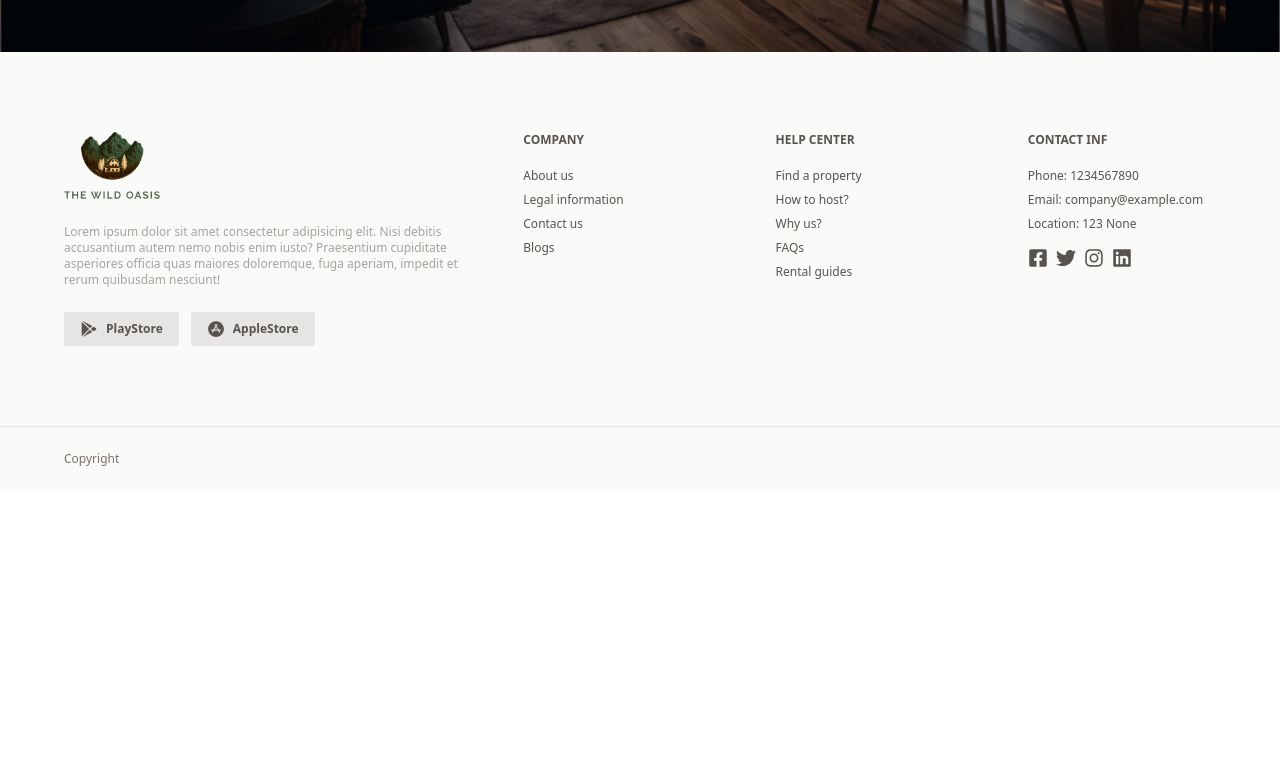
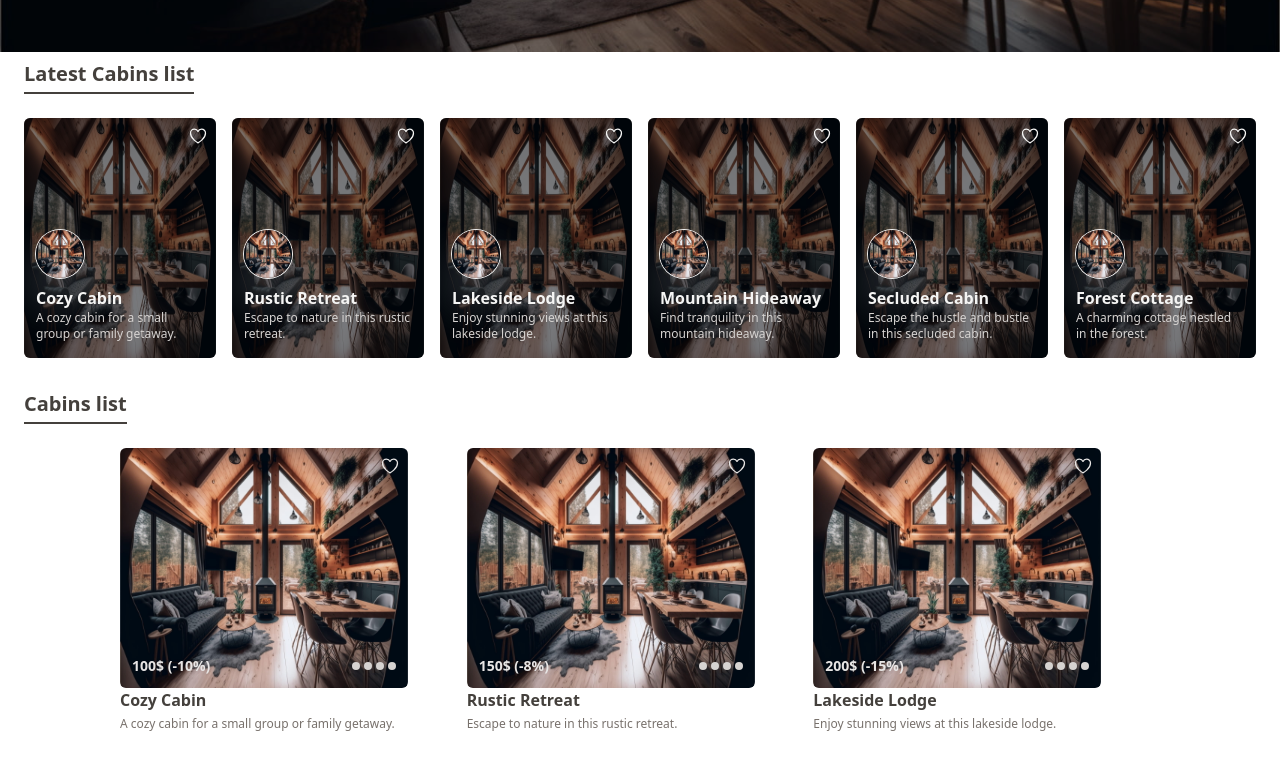
Before and after one commit to BCIamLong/bookings-app-client, a React (Vite) app: page / in a window 1280 px wide. Shown: the part 840-1598 px from the top of the page. Before the commit the page ends 1331 px from the top, so only its background shows below. Built offline with nearby package versions, Linux system fonts and the light colour scheme.

Commit message:
feat: build the cabins lists

```diff
--- a/src/components/Button/index.tsx
+++ b/src/components/Button/index.tsx
@@ -28,6 +28,10 @@ export default function Button({ type, children }: ButtonProps) {
     style =
       baseStyle +
       `bg-brand-600 text-brand-100 rounded-md p-2 font-semibold hover:bg-brand-700 flex gap-3 items-center justify-center`;
+  if (type === "item")
+    style =
+      baseStyle +
+      `text-stone-700 font-semibold uppercase text-xs px-2 py-3 bg-stone-300 rounded-md p-2`;
 
   return <button className={style}>{children}</button>;
 }
--- a/src/components/Hero/index.tsx
+++ b/src/components/Hero/index.tsx
@@ -5,7 +5,7 @@ export default function Hero() {
     <section className="max-h-screen ">
       <img
         className="h-screen w-screen brightness-[60%]"
-        src="public/imgs/cabins/cabin-001.jpg"
+        src="/imgs/cabins/cabin-001.jpg"
         alt=""
       />
       {/* <div className="bg-hero h-lvh bg-cover bg-center bg-no-repeat"></div> */}
--- /dev/null
+++ b/src/features/cabins/CabinItem/index.tsx
@@ -0,0 +1,75 @@
+import { HiOutlineHeart } from "react-icons/hi2";
+import { ICabin } from "../../../interfaces";
+import Button from "../../../components/Button";
+
+export default function CabinItem({
+  cabin,
+  type = "1-line",
+}: {
+  cabin: ICabin;
+  type?: string;
+}) {
+  if (type === "n-lines")
+    return (
+      <li className="relative h-72  w-72 bg-inherit bg-cover text-stone-700 transition-all duration-1000 ease-in-out [&>.btn-item]:hover:inline-block [&>.item-img]:hover:brightness-50">
+        <div className="btn-item absolute left-[33%] top-[33%] z-30 hidden h-60 w-72">
+          <Button type="item">Add to cart</Button>
+        </div>
+        <div className="item-img h-60 w-72 overflow-hidden rounded-md">
+          <img
+            className="h-full w-full"
+            src="/imgs/cabins/cabin-002.jpg"
+            alt=""
+          />
+        </div>
+        <div className="justify-en absolute right-2 top-2 flex">
+          <HiOutlineHeart className="text-xl text-stone-200" />
+        </div>
+        <div className="absolute bottom-11 left-0 flex w-full justify-between px-3 pb-4 text-sm text-stone-200">
+          <p className="font-semibold">
+            {cabin.regularPrice}$ (-{cabin.discount}%)
+          </p>
+          <div className="flex items-center gap-1">
+            <div className="rounded-full bg-stone-300 p-1"></div>
+            <div className="rounded-full bg-stone-300 p-1"></div>
+            <div className="rounded-full bg-stone-300 p-1"></div>
+            <div className="rounded-full bg-stone-300 p-1"></div>
+          </div>
+        </div>
+        <div className="absolute left-0 top-4 flex h-full flex-col justify-end pb-4">
+          <p className="font-semibold">{cabin.name}</p>
+          <p className="text-xs leading-6 text-stone-500">
+            {cabin.description}
+          </p>
+        </div>
+      </li>
+    );
+
+  return (
+    <li
+      //   style={{
+      //     backgroundImage: `url("/imgs/cabins/cabin-002.jpg")`,
+      //     backdropFilter: ` grayscale(30%)`,
+      //   }}
+      className="relative h-60 w-48 overflow-hidden rounded-md bg-stone-400 bg-cover text-stone-100"
+    >
+      <img
+        className="h-full w-full brightness-50"
+        src="/imgs/cabins/cabin-002.jpg"
+        alt=""
+      />
+      <div className="justify-en absolute right-2 top-2 flex">
+        <HiOutlineHeart className="text-xl" />
+      </div>
+      <div className="absolute left-0 top-0 flex h-full flex-col justify-end p-3 pb-4">
+        <img
+          className="mb-2 h-12 w-12 rounded-full shadow-2xl shadow-stone-100 ring-1 ring-stone-100"
+          src="/imgs/cabins/cabin-002.jpg"
+          alt=""
+        />
+        <p className="font-semibold">{cabin.name}</p>
+        <p className="text-xs text-stone-300">{cabin.description}</p>
+      </div>
+    </li>
+  );
+}
--- /dev/null
+++ b/src/features/cabins/CabinsList/index.tsx
@@ -0,0 +1,17 @@
+import { ICabin } from "../../../interfaces";
+import CabinItem from "../CabinItem";
+
+export default function CabinsList({ cabins }: { cabins: ICabin[] }) {
+  return (
+    <div className="px-6">
+      <h2 className="inline-block border-b-2 border-stone-700 pb-1 pt-2 text-xl font-bold text-stone-700">
+        Cabins list
+      </h2>
+      <ul className="grid grid-cols-3 gap-y-6 px-24 py-6 ">
+        {cabins.map((cabin) => (
+          <CabinItem cabin={cabin} type="n-lines" key={cabin._id} />
+        ))}
+      </ul>
+    </div>
+  );
+}
--- /dev/null
+++ b/src/features/cabins/LatestCabinsList/index.tsx
@@ -0,0 +1,17 @@
+import { ICabin } from "../../../interfaces";
+import CabinItem from "../CabinItem";
+
+export default function LatestCabinsList({ cabins }: { cabins: ICabin[] }) {
+  return (
+    <div className="px-6">
+      <h2 className="inline-block border-b-2 border-stone-700 pb-1 pt-2 text-xl font-bold text-stone-700">
+        Latest Cabins list
+      </h2>
+      <ul className="flex gap-4 py-6">
+        {cabins.map((cabin) => (
+          <CabinItem cabin={cabin} key={cabin._id} />
+        ))}
+      </ul>
+    </div>
+  );
+}
--- a/src/features/cabins/SearchBox/index.tsx
+++ b/src/features/cabins/SearchBox/index.tsx
@@ -26,22 +26,38 @@ export default function SearchBox() {
       <div className="grid grid-cols-[12rem,9rem,9rem,9rem,3rem] gap-3 divide-x-2 rounded-full bg-white px-6 py-3 ">
         <FormItem type="search" label="Location" labelFor="location">
           <Input
+            variant="search"
             id="location"
             placeholder="Which city do you prefer?"
-            type="search"
+            type="text"
           />
         </FormItem>
 
         <FormItem type="search" label="Check in" labelFor="checked-in">
-          <Input id="checked-in" placeholder="Add dates" type="search" />
+          <Input
+            variant="search"
+            id="checked-in"
+            placeholder="Add dates"
+            type="text"
+          />
         </FormItem>
 
         <FormItem type="search" label="Check out" labelFor="checked-out">
-          <Input id="checked-out" placeholder="Add dates" type="search" />
+          <Input
+            variant="search"
+            id="checked-out"
+            placeholder="Add dates"
+            type="text"
+          />
         </FormItem>
 
         <FormItem type="search" label="Guests" labelFor="guests">
-          <Input id="guests" placeholder="Add guests" type="search" />
+          <Input
+            variant="search"
+            id="guests"
+            placeholder="Add guests"
+            type="text"
+          />
         </FormItem>
 
         <Button type="search">
--- /dev/null
+++ b/src/interfaces/ICabin.ts
@@ -0,0 +1,11 @@
+export default interface ICabin {
+  _id: string;
+  name: string;
+  maxCapacity: number;
+  regularPrice: number;
+  discount: number;
+  description: string;
+  image: string;
+  createdAt: Date;
+  updatedAt: Date;
+}
--- /dev/null
+++ b/src/interfaces/index.ts
@@ -0,0 +1,3 @@
+import ICabin from "./ICabin";
+
+export type { ICabin };
--- a/src/pages/Homepage/index.tsx
+++ b/src/pages/Homepage/index.tsx
@@ -1,9 +1,81 @@
 import Hero from "../../components/Hero";
+import CabinsList from "../../features/cabins/CabinsList";
+import LatestCabinsList from "../../features/cabins/LatestCabinsList";
 
+const cabins = [
+  {
+    _id: "cabin1",
+    name: "Cozy Cabin",
+    maxCapacity: 4,
+    regularPrice: 100,
+    discount: 10,
+    description: "A cozy cabin for a small group or family getaway.",
+    image: "cozy_cabin.jpg",
+    createdAt: new Date("2024-02-20T12:00:00.000Z"),
+    updatedAt: new Date("2024-02-20T12:00:00.000Z"),
+  },
+  {
+    _id: "cabin2",
+    name: "Rustic Retreat",
+    maxCapacity: 6,
+    regularPrice: 150,
+    discount: 8,
+    description: "Escape to nature in this rustic retreat.",
+    image: "rustic_retreat.jpg",
+    createdAt: new Date("2024-02-20T12:00:00.000Z"),
+    updatedAt: new Date("2024-02-20T12:00:00.000Z"),
+  },
+  {
+    _id: "cabin3",
+    name: "Lakeside Lodge",
+    maxCapacity: 8,
+    regularPrice: 200,
+    discount: 15,
+    description: "Enjoy stunning views at this lakeside lodge.",
+    image: "lakeside_lodge.jpg",
+    createdAt: new Date("2024-02-20T12:00:00.000Z"),
+    updatedAt: new Date("2024-02-20T12:00:00.000Z"),
+  },
+  {
+    _id: "cabin4",
+    name: "Mountain Hideaway",
+    maxCapacity: 5,
+    regularPrice: 120,
+    discount: 5,
+    description: "Find tranquility in this mountain hideaway.",
+    image: "mountain_hideaway.jpg",
+    createdAt: new Date("2024-02-20T12:00:00.000Z"),
+    updatedAt: new Date("2024-02-20T12:00:00.000Z"),
+  },
+  {
+    _id: "cabin5",
+    name: "Secluded Cabin",
+    maxCapacity: 3,
+    regularPrice: 90,
+    discount: 8,
+    description: "Escape the hustle and bustle in this secluded cabin.",
+    image: "secluded_cabin.jpg",
+    createdAt: new Date("2024-02-20T12:00:00.000Z"),
+    updatedAt: new Date("2024-02-20T12:00:00.000Z"),
+  },
+  {
+    _id: "cabin6",
+    name: "Forest Cottage",
+    maxCapacity: 2,
+    regularPrice: 80,
+    discount: 8,
+    description: "A charming cottage nestled in the forest.",
+    image: "forest_cottage.jpg",
+    createdAt: new Date("2024-02-20T12:00:00.000Z"),
+    updatedAt: new Date("2024-02-20T12:00:00.000Z"),
+  },
+];
 export default function Homepage() {
   return (
     <div>
       <Hero />
+      <LatestCabinsList cabins={cabins} />
+      <CabinsList cabins={cabins} />
     </div>
   );
 }
```
